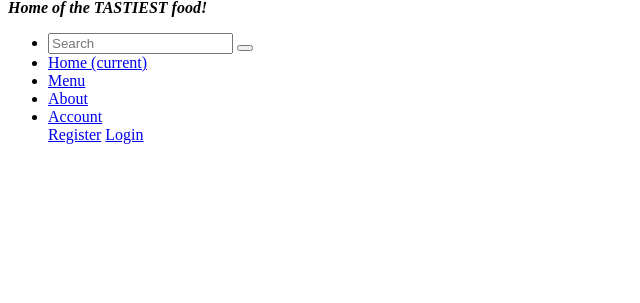
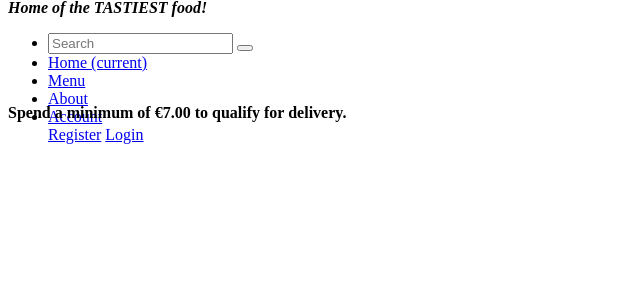
Before and after one commit to wondrousWebWorks/burgersaurus-rex, a Django app: template templates/includes/navbar.html in a window 1280 px wide. Shown: the part 85-388 px from the top of the page, without its empty margins (0-640 px from the left). Run offline with Django 3.2, Linux system fonts and the light colour scheme; the template is opened without the code that fills it, so the values that code supplies are empty.

Commit message:
Added delivery banner

```diff
--- a/templates/includes/navbar.html
+++ b/templates/includes/navbar.html
@@ -42,3 +42,8 @@
     </ul>
   </div>
 </nav>
+<div class="row" style="transform: translateY(10vh);">
+  <div class="col bg-dark text-white">
+    <h4 class="text-center py-1">Spend a minimum of €7.00 to qualify for delivery.</h4>
+  </div>
+</div>
```
